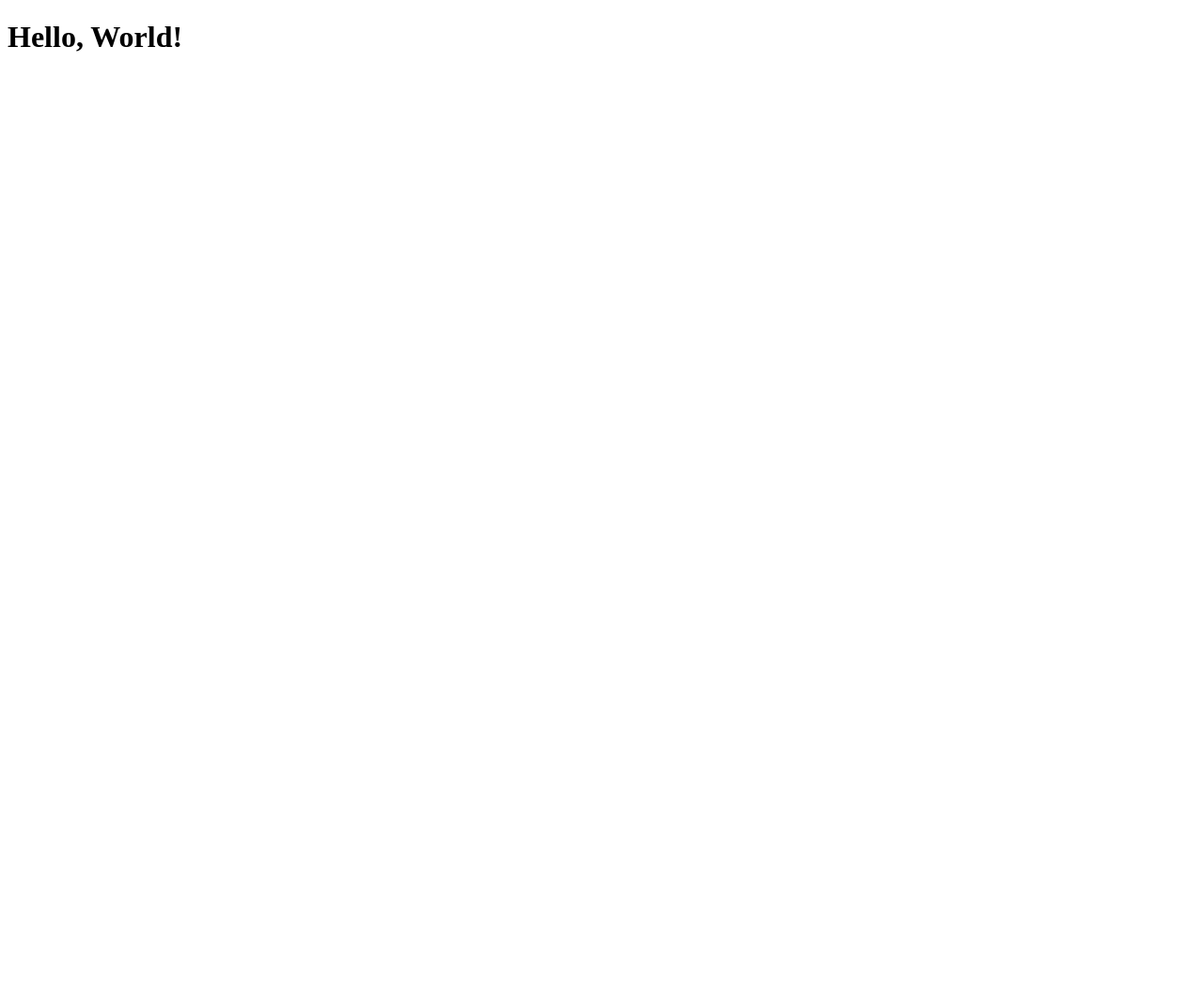
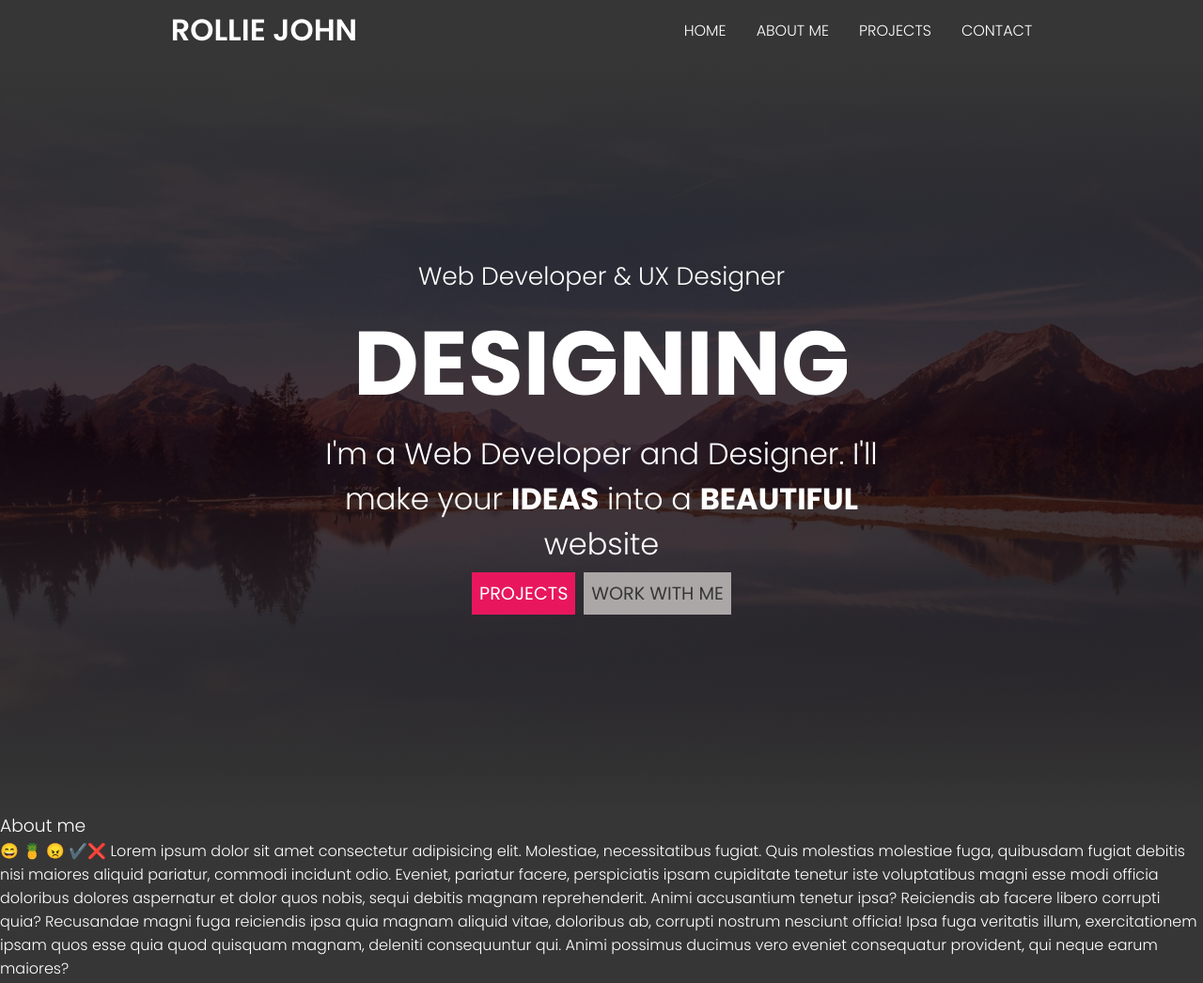
Before and after one commit to RJGJ/RJGJ.github.io, a plain HTML site: page index.html in a window 1280 px wide. Shown: the top 1046 px of the page at 94% size. Before the commit the page ends 800 px from the top, so only its background shows below. Drawn offline with Linux system fonts and the light colour scheme.

Commit message:
created 1st section

```diff
--- a/index.html
+++ b/index.html
@@ -1,11 +1,58 @@
 <!DOCTYPE html>
 <html>
 <head>
+	<meta name="viewport" content="width=device-width, initial-scale=1.0"/>
 	<title>Rollie John G. Jaictin</title>
+	<link rel="stylesheet" href="style.css">
 </head>
 <body>
 
-<h1>Hello, World!</h1>
+<header id="navbar">
+	<a href="/"><h5 id="page-title">ROLLIE JOHN</h5></a>
+	<div id="menu-container">
+		<a href="#navbar">HOME</a>
+		<a href="#">ABOUT ME</a>
+		<a href="#">PROJECTS</a>
+		<a href="#">CONTACT</a>
+	</div>
+</header>
+
+<section>
+	<div id="hero">
+		<div id="hero-text">
+			<h5>Web Developer & UX Designer</h5>
+			<h3>DESIGNING</h3>
+			<p>
+				I'm a Web Developer and Designer. I'll make your
+				<strong>IDEAS</strong>
+				into a <strong>BEAUTIFUL</strong> website
+			</p>
+			<div>
+				<!-- <a href="#" class="button">Projects</a>
+				<a href="#" class="button">Work with me</a> -->
+				<input type="button" class="button" value="projects">
+				<input type="button" class="button 🍍" value="work with me">
+			</div>
+		</div>
+	</div>
+</section>
+
+<section>
+	<h3>About me</h3>
+	<p>😄 🍍 😠 ✔️❌ Lorem ipsum dolor sit amet consectetur adipisicing elit. Molestiae, necessitatibus fugiat. Quis molestias molestiae fuga, quibusdam fugiat debitis nisi maiores aliquid pariatur, commodi incidunt odio. Eveniet, pariatur facere, perspiciatis ipsam cupiditate tenetur iste voluptatibus magni esse modi officia doloribus dolores aspernatur et dolor quos nobis, sequi debitis magnam reprehenderit. Animi accusantium tenetur ipsa? Reiciendis ab facere libero corrupti quia? Recusandae magni fuga reiciendis ipsa quia magnam aliquid vitae, doloribus ab, corrupti nostrum nesciunt officia! Ipsa fuga veritatis illum, exercitationem ipsam quos esse quia quod quisquam magnam, deleniti consequuntur qui. Animi possimus ducimus vero eveniet consequatur provident, qui neque earum maiores?</p>
+</section>
+
+<section>
+	<h3>Projects</h3>
+	<p>Lorem ipsum dolor sit amet consectetur adipisicing elit. Molestiae, necessitatibus fugiat. Quis molestias molestiae fuga, quibusdam fugiat debitis nisi maiores aliquid pariatur, commodi incidunt odio. Eveniet, pariatur facere, perspiciatis ipsam cupiditate tenetur iste voluptatibus magni esse modi officia doloribus dolores aspernatur et dolor quos nobis, sequi debitis magnam reprehenderit. Animi accusantium tenetur ipsa? Reiciendis ab facere libero corrupti quia? Recusandae magni fuga reiciendis ipsa quia magnam aliquid vitae, doloribus ab, corrupti nostrum nesciunt officia! Ipsa fuga veritatis illum, exercitationem ipsam quos esse quia quod quisquam magnam, deleniti consequuntur qui. Animi possimus ducimus vero eveniet consequatur provident, qui neque earum maiores?</p>
+</section>
+
+<section>
+	<h3>Contact</h3>
+	<p>Lorem ipsum dolor sit amet consectetur adipisicing elit. Molestiae, necessitatibus fugiat. Quis molestias molestiae fuga, quibusdam fugiat debitis nisi maiores aliquid pariatur, commodi incidunt odio. Eveniet, pariatur facere, perspiciatis ipsam cupiditate tenetur iste voluptatibus magni esse modi officia doloribus dolores aspernatur et dolor quos nobis, sequi debitis magnam reprehenderit. Animi accusantium tenetur ipsa? Reiciendis ab facere libero corrupti quia? Recusandae magni fuga reiciendis ipsa quia magnam aliquid vitae, doloribus ab, corrupti nostrum nesciunt officia! Ipsa fuga veritatis illum, exercitationem ipsam quos esse quia quod quisquam magnam, deleniti consequuntur qui. Animi possimus ducimus vero eveniet consequatur provident, qui neque earum maiores?</p>
+</section>
+
+<footer></footer>
 
 </body>
 </html>
--- /dev/null
+++ b/style.css
@@ -0,0 +1,118 @@
+@import url('https://fonts.googleapis.com/css2?family=Poppins:ital,wght@0,100;0,200;0,300;0,400;0,500;0,600;0,700;0,800;1,100;1,200;1,300;1,400;1,500;1,600;1,700;1,800&display=swap');
+
+* {
+	margin: 0;
+	padding: 0;
+	font-family: 'Poppins';
+	font-weight: 300;
+	z-index: 10;
+	color: white;
+}
+
+strong{
+	font-weight: bold;
+}
+
+:root {
+	--color-a: #aba7a7;
+	--color-b: #cc527a;
+	--color-c: #e8175d;
+	--color-d: #474747;
+	--color-e: #363636;
+}
+
+body {
+	background-color: var(--color-e);
+}
+
+#navbar {
+	display: flex;
+	min-height: 2.3rem;
+	align-items: center;
+	justify-content: space-around;
+	padding: 0.5rem;
+	background-color: var(--color-e);
+}
+
+#menu-container {
+	display: flex;
+	justify-content: space-between;
+	align-items: center;
+}
+
+#page-title {
+	font-size: 2rem;
+	font-weight: 600;
+	margin-right: auto;
+}
+
+a {
+	text-decoration: none;
+	transition: 200ms;
+	margin: 0 1rem;
+}
+
+a:hover {
+	color: var(--color-b);
+	transform: scale(1.1);
+}
+
+#hero {
+	margin-top: 0rem;
+	min-height: 100vh;
+	background-image:
+		linear-gradient(var(--color-e), #110008cc, var(--color-e)),
+		url('images/bg.webp');
+		background-size: cover;
+	position: relative;
+	z-index: 1;
+	width: 100vw;
+}
+
+#hero-text {
+	position: absolute;
+	display: flex;
+	flex-direction: column;
+	justify-content: center;
+	align-items: center;
+	top: 50%;
+	left: 50%;
+	transform: translate(-50%, -50%);
+	text-align: center;
+	font-weight: 200;
+	font-size: 2rem;
+}
+
+#hero-text > h3, p {
+	color: white;
+}
+
+#hero-text > h3 {
+	font-weight: bold;
+	font-size: 6rem;
+}
+
+.button {
+	font-size: 1.2rem;
+	border: none;
+	background: var(--color-c);
+	padding: 0.5rem;
+	text-transform: uppercase;
+	color: white;
+	transition: 200ms;
+	box-decoration-break: var(--color-d);
+	font-weight: 400;
+}
+
+.button:hover {
+	color: white;
+	box-shadow:
+		0 4px 8px 0 rgba(0, 0, 0, 0.2),
+		0 6px 20px 0 rgba(0, 0, 0, 0.19);
+	transform: scale(1.03);
+}
+
+.🍍 {
+	background: var(--color-a);
+	color: var(--color-e);
+}
```
Also changed, not shown: images/bg.webp (added).
